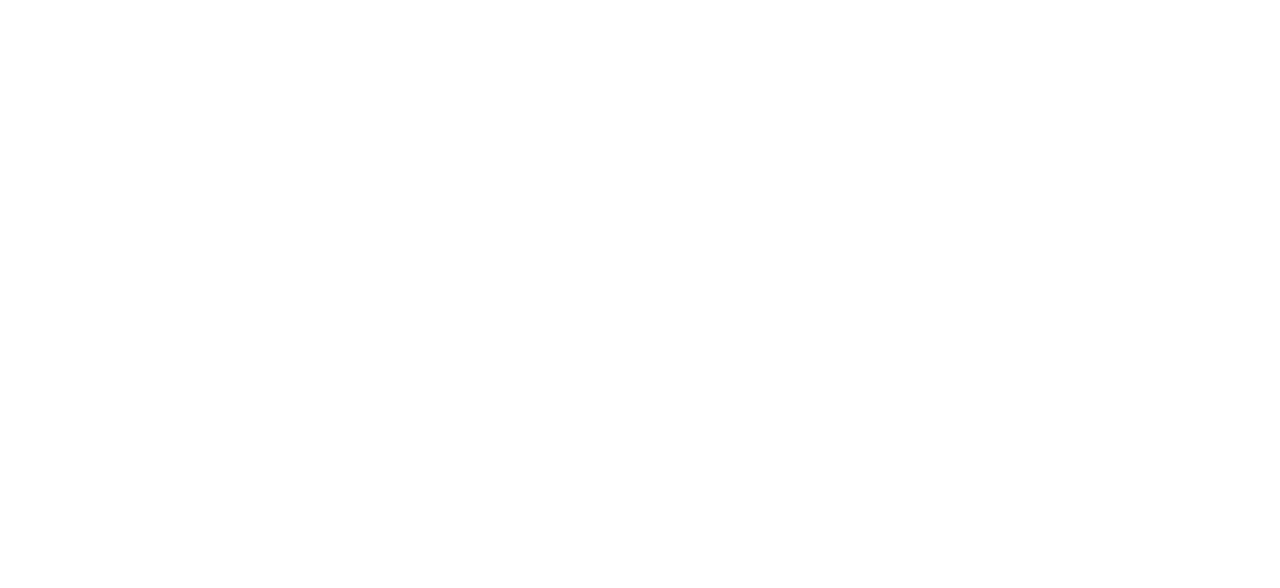
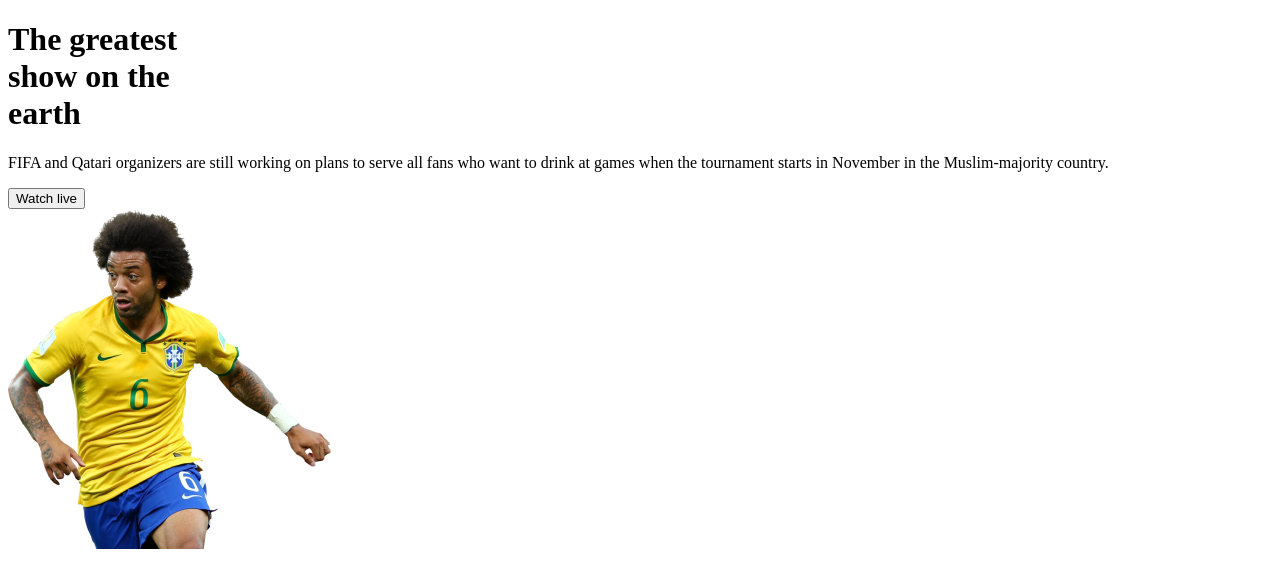
Before and after one commit to asikul1998/Assignment-2, a plain HTML site: page index.html in a window 1280 px wide. Drawn offline with Linux system fonts and the light colour scheme.

Commit message:
change html markup

```diff
--- a/index.html
+++ b/index.html
@@ -7,6 +7,20 @@
     <title>Document</title>
 </head>
 <body>
+ <div class="container">
+    <div class="left-div">
+        <h1>The greatest<br> show on the <br>earth</h1>
+        <p>
+            FIFA and Qatari organizers are still working on plans to serve all fans who want to drink at games when the tournament starts in November in the Muslim-majority country.
+        </p>
+        <button>
+            <span>Watch live</span>
+        </button>
+    </div>
+    <div class="right-div">
+        <img src="world-cup-main/assets/Banner Image.png " alt="">
+    </div>
+ </div>
 
 </body>
 </html>
--- a/style.css
+++ b/style.css
@@ -4,5 +4,6 @@ body{
     margin: 0 auto;
 }
 :root{
+    --container-color:
 
 }
```
